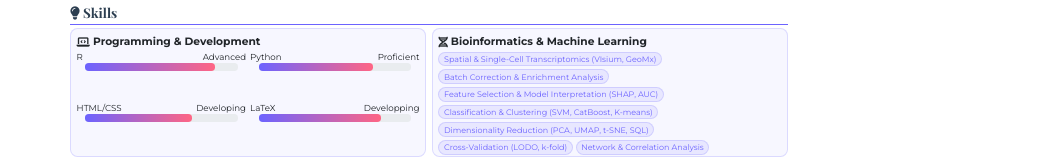
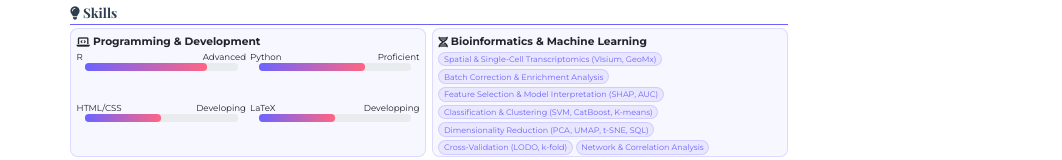
Before and after one commit to Clob9100/CV, a plain HTML site: page index.html in a window 1280 px wide. Shown: the part 458-618 px from the top of the page, without its empty margins (211-1273 px from the left). Drawn offline with nearby package versions, Linux system fonts and the light colour scheme.

Commit message:
Update index.html

```diff
--- a/index.html
+++ b/index.html
@@ -402,7 +402,7 @@
                 <span>Advanced</span>
               </div>
               <div class="skill-bar">
-                <div class="skill-level" style="width: 85%"></div>
+                <div class="skill-level" style="width: 80%"></div>
               </div>
             </div>
             <div class="compact-skill">
@@ -411,7 +411,7 @@
                 <span>Proficient</span>
               </div>
               <div class="skill-bar">
-                <div class="skill-level" style="width: 75%"></div>
+                <div class="skill-level" style="width: 70%"></div>
               </div>
             </div>
             <div class="compact-skill">
@@ -420,7 +420,7 @@
                 <span>Developing</span>
               </div>
               <div class="skill-bar">
-                <div class="skill-level" style="width: 70%"></div>
+                <div class="skill-level" style="width: 50%"></div>
               </div>
             </div>
             <div class="compact-skill">
@@ -429,7 +429,7 @@
                 <span>Developping</span>
               </div>
               <div class="skill-bar">
-                <div class="skill-level" style="width: 80%"></div>
+                <div class="skill-level" style="width: 50%"></div>
               </div>
             </div>
           </div>
```
